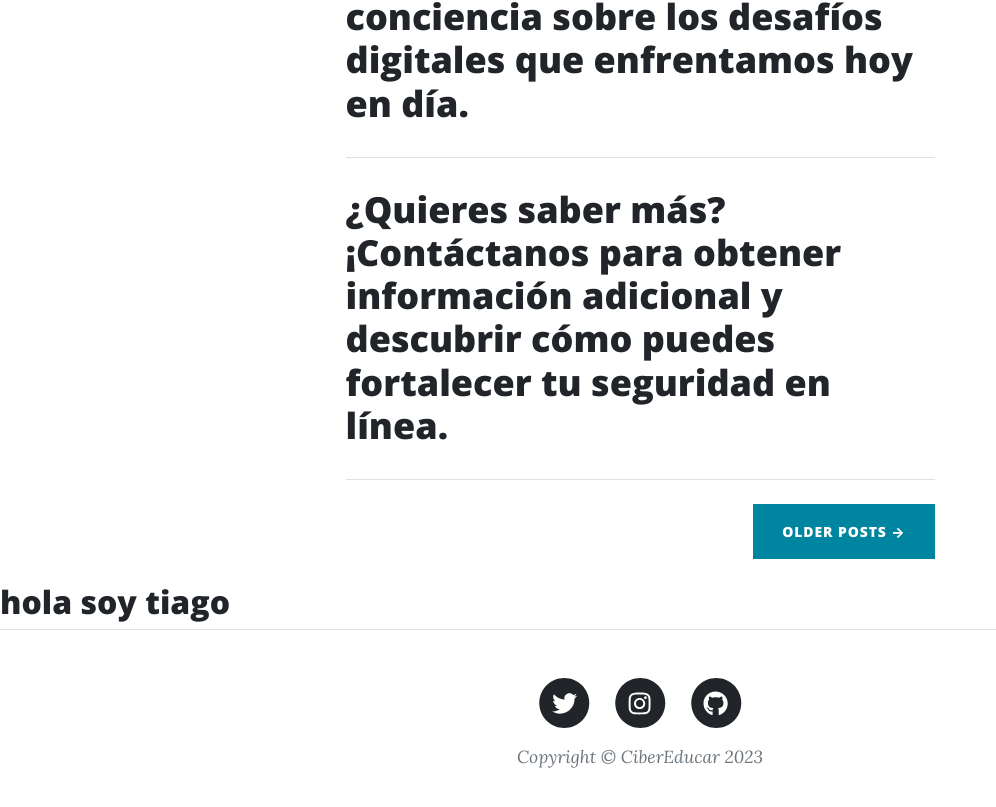
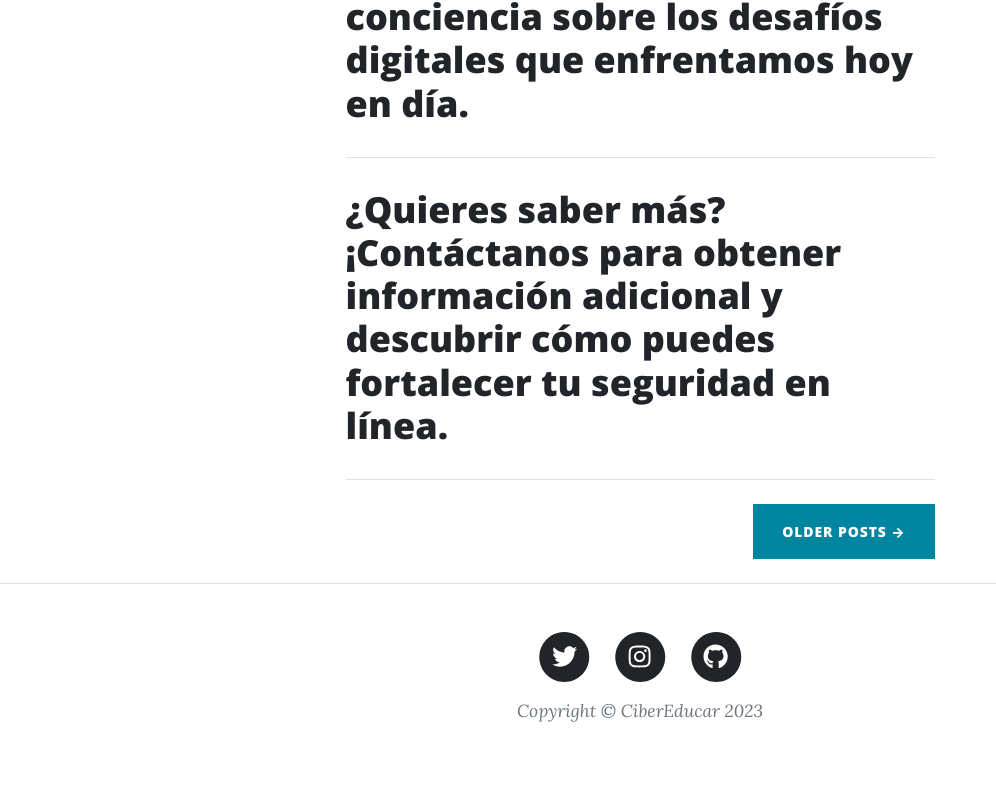
Before and after one commit to tiagocarril/DSD-AP-DW1, a plain HTML site: page index.html in a window 1280 px wide. Shown: the part 1389-2196 px from the top of the page, without its empty margins (0-996 px from the left). After the commit the page ends 2161 px from the top, so only its background shows below. Drawn offline with nearby package versions, Linux system fonts and the light colour scheme.

Commit message:
Se elimino texto de prueba

```diff
--- a/index.html
+++ b/index.html
@@ -109,7 +109,6 @@
                 </div>
             </div>
         </div>
-        <h2>hola soy tiago</h2>
         <!-- Footer-->
         <footer class="border-top">
             <div class="container px-4 px-lg-5">
```
